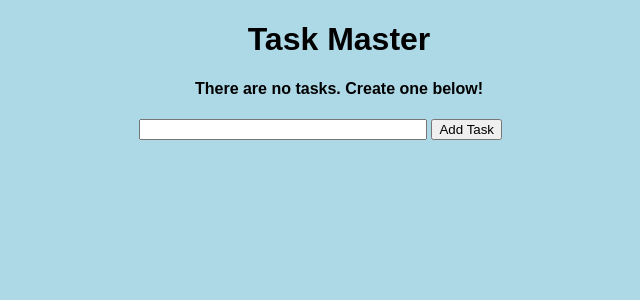
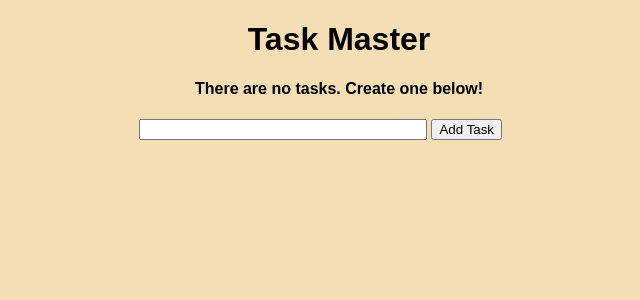
Before and after one commit to stanjdev/flask-task-list, a Flask app: page / in a window 1280 px wide. Shown: the top 300 px of the page, without its empty margins (301-941 px from the left). Run offline with Flask 2, Linux system fonts and the light colour scheme; data that the repository does not hold is empty.

Commit message:
color changed

```diff
--- a/static/css/main.css
+++ b/static/css/main.css
@@ -1,7 +1,7 @@
 body, html {
   margin: 0;
   font-family: sans-serif;
-  background-color: lightblue;
+  background-color: wheat;
 }
 
 .content {
```
Also changed, not shown: 1 other file.
